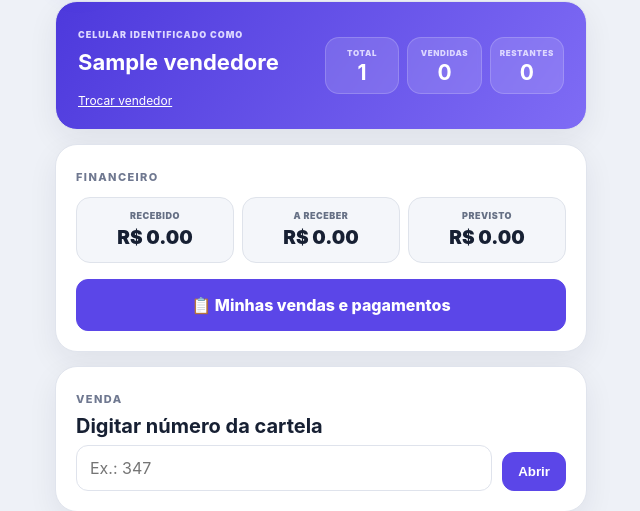
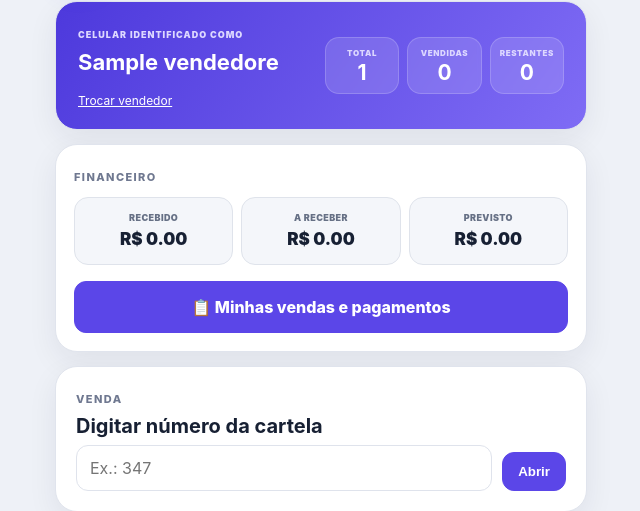
Before and after one commit to neibarbosa0692/bingo-comunidade-online, a Flask app: page /mobile in a window 1280 px wide. Shown: the part 89-600 px from the top of the page, without its empty margins (319-959 px from the left). Run offline with Flask 3, Linux system fonts and the light colour scheme; the visitor is signed in with stand-in values (Sample User, id 1); data comes from the database, SQL or seed files in the repository; tables that the repository leaves empty hold one stand-in row (values such as "Sample post").

Commit message:
Fixar layout do financeiro e renovar cache do CSS móvel

```diff
--- a/templates/mobile_home.html
+++ b/templates/mobile_home.html
@@ -1,4 +1,4 @@
-<!doctype html><html lang="pt-br"><head><meta charset="utf-8"><meta name="viewport" content="width=device-width,initial-scale=1,viewport-fit=cover"><title>Bingo Móvel • {{ evento.nome }}</title><link rel="stylesheet" href="{{ url_for('static', filename='style.css') }}"><link rel="stylesheet" href="{{ url_for('static', filename='v114.css') }}"><link rel="icon" type="image/png" href="{{ url_for('static', filename='favicon.png') }}"><link rel="shortcut icon" href="{{ url_for('static', filename='favicon.ico') }}"></head>
+<!doctype html><html lang="pt-br"><head><meta charset="utf-8"><meta name="viewport" content="width=device-width,initial-scale=1,viewport-fit=cover"><title>Bingo Móvel • {{ evento.nome }}</title><link rel="stylesheet" href="{{ url_for('static', filename='style.css') }}"><link rel="stylesheet" href="{{ url_for('static', filename='v114.css') }}?v={{ system_build }}"><link rel="icon" type="image/png" href="{{ url_for('static', filename='favicon.png') }}"><link rel="shortcut icon" href="{{ url_for('static', filename='favicon.ico') }}"></head>
 <body class="mobile-body"><main class="mobile-shell">
 <header class="mobile-top"><div class="mobile-brand"><img src="{{ url_for('static', filename='logo_sistema_bc.png') }}" alt="Logo do sistema"></div><div><span>BINGO COMUNIDADE • V11</span><h1>{{ evento.nome }}</h1></div></header>
 {% with messages = get_flashed_messages(with_categories=true) %}{% if messages %}<div class="flash-wrap">{% for category,message in messages %}<div class="flash {{ category }}">{{ message }}</div>{% endfor %}</div>{% endif %}{% endwith %}
@@ -16,14 +16,23 @@
     <div class="seller-balance-item"><small>Restantes</small><strong>{{ restantes }}</strong></div>
   </div>
 </section>
-<section class="mobile-card seller-finance-card">
+<section class="mobile-card seller-finance-card" style="padding:20px 18px 18px!important;overflow:visible!important;">
 <span class="eyebrow">FINANCEIRO</span>
-<div class="seller-finance-grid">
-  <div class="seller-finance-value"><small>RECEBIDO</small><strong>R$ {{ "%.2f"|format(recebido) }}</strong></div>
-  <div class="seller-finance-value"><small>A RECEBER</small><strong>R$ {{ "%.2f"|format(pendente) }}</strong></div>
-  <div class="seller-finance-value"><small>PREVISTO</small><strong>R$ {{ "%.2f"|format(previsto) }}</strong></div>
+<div class="seller-finance-grid" style="display:grid!important;grid-template-columns:repeat(3,minmax(0,1fr))!important;gap:8px!important;width:100%!important;margin:12px 0 0!important;box-sizing:border-box!important;">
+  <div class="seller-finance-value" style="display:flex!important;flex-direction:column!important;align-items:center!important;justify-content:center!important;min-width:0!important;min-height:68px!important;padding:10px 4px!important;box-sizing:border-box!important;background:#f4f6fa!important;border:1px solid #dfe3eb!important;border-radius:14px!important;text-align:center!important;">
+    <small style="display:block!important;color:#667085!important;font-size:9px!important;line-height:1.2!important;letter-spacing:.4px!important;font-weight:900!important;margin:0 0 6px!important;white-space:nowrap!important;">RECEBIDO</small>
+    <strong style="display:block!important;color:#172033!important;font-size:17px!important;line-height:1.15!important;font-weight:900!important;white-space:nowrap!important;">R$ {{ "%.2f"|format(recebido) }}</strong>
+  </div>
+  <div class="seller-finance-value" style="display:flex!important;flex-direction:column!important;align-items:center!important;justify-content:center!important;min-width:0!important;min-height:68px!important;padding:10px 4px!important;box-sizing:border-box!important;background:#f4f6fa!important;border:1px solid #dfe3eb!important;border-radius:14px!important;text-align:center!important;">
+    <small style="display:block!important;color:#667085!important;font-size:9px!important;line-height:1.2!important;letter-spacing:.4px!important;font-weight:900!important;margin:0 0 6px!important;white-space:nowrap!important;">A RECEBER</small>
+    <strong style="display:block!important;color:#172033!important;font-size:17px!important;line-height:1.15!important;font-weight:900!important;white-space:nowrap!important;">R$ {{ "%.2f"|format(pendente) }}</strong>
+  </div>
+  <div class="seller-finance-value" style="display:flex!important;flex-direction:column!important;align-items:center!important;justify-content:center!important;min-width:0!important;min-height:68px!important;padding:10px 4px!important;box-sizing:border-box!important;background:#f4f6fa!important;border:1px solid #dfe3eb!important;border-radius:14px!important;text-align:center!important;">
+    <small style="display:block!important;color:#667085!important;font-size:9px!important;line-height:1.2!important;letter-spacing:.4px!important;font-weight:900!important;margin:0 0 6px!important;white-space:nowrap!important;">PREVISTO</small>
+    <strong style="display:block!important;color:#172033!important;font-size:17px!important;line-height:1.15!important;font-weight:900!important;white-space:nowrap!important;">R$ {{ "%.2f"|format(previsto) }}</strong>
+  </div>
 </div>
-<a class="btn btn-primary btn-full seller-finance-button" href="{{ url_for("mobile_vendas") }}">📋 Minhas vendas e pagamentos</a>
+<a class="btn btn-primary btn-full seller-finance-button" style="display:flex!important;align-items:center!important;justify-content:center!important;width:100%!important;min-height:52px!important;box-sizing:border-box!important;margin:16px 0 0!important;" href="{{ url_for("mobile_vendas") }}">📋 Minhas vendas e pagamentos</a>
 </section>
 <section class="mobile-card"><span class="eyebrow">VENDA</span><h3>Digitar número da cartela</h3><form action="{{ url_for('mobile_abrir_cartela') }}" method="post" class="inline-form"><input type="number" name="numero" min="1" placeholder="Ex.: 347" required><button class="btn btn-primary">Abrir</button></form></section>
 <section class="mobile-card"><span class="eyebrow">MINHAS CARTELAS</span><h3>Lote sob sua responsabilidade</h3><div class="mobile-card-list">{% for c in minhas %}<a href="{{ url_for('mobile_cartela',evento_id=evento.id,numero=c.numero) }}" class="mobile-card-item {{ c.status }}"><b>{{ '%04d'|format(c.numero) }}</b><span>{% if c.status=='vendida' %}Paga / Vendida{% elif c.status=='reservada' %}Reservada / Aguardando pagamento{% else %}Disponível{% endif %}</span>{% if c.comprador %}<small>{{ c.comprador }}</small>{% endif %}</a>{% else %}<p class="muted">Nenhuma cartela atribuída a este vendedor.</p>{% endfor %}</div></section>
```
